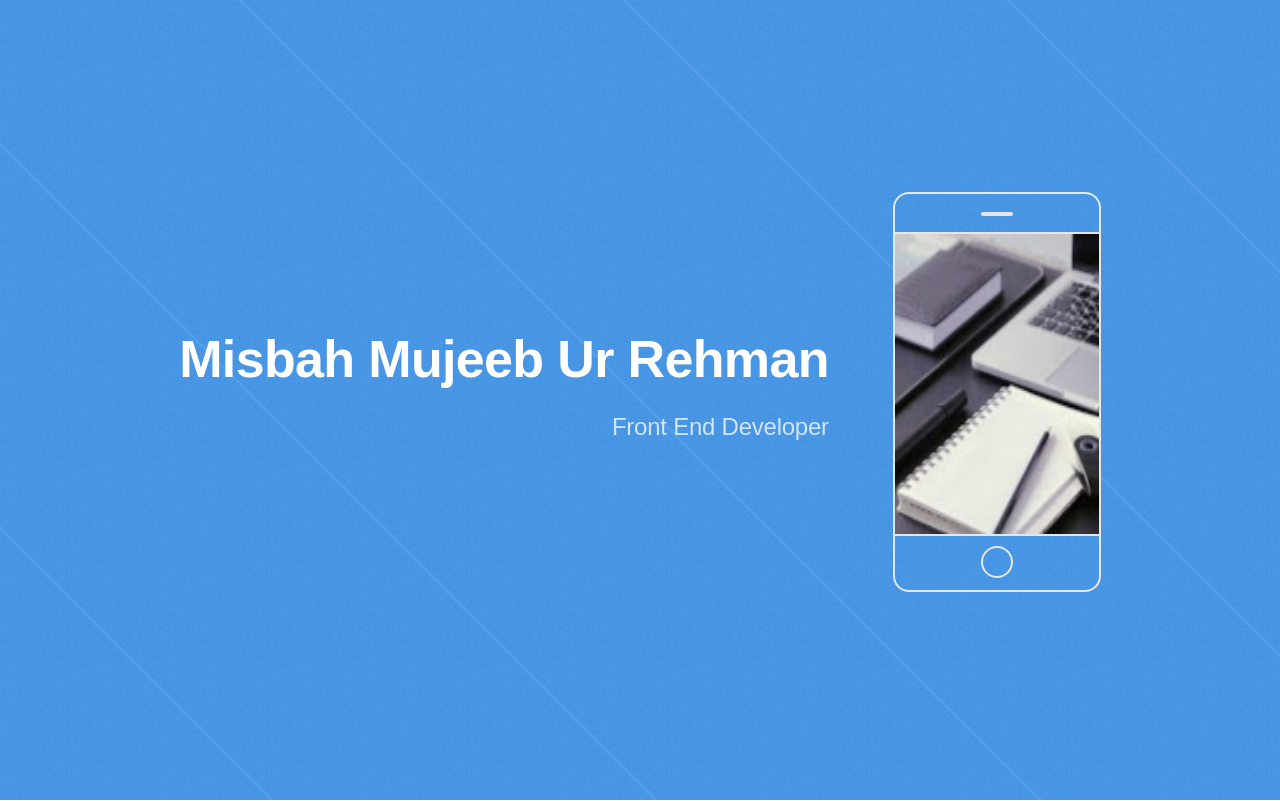
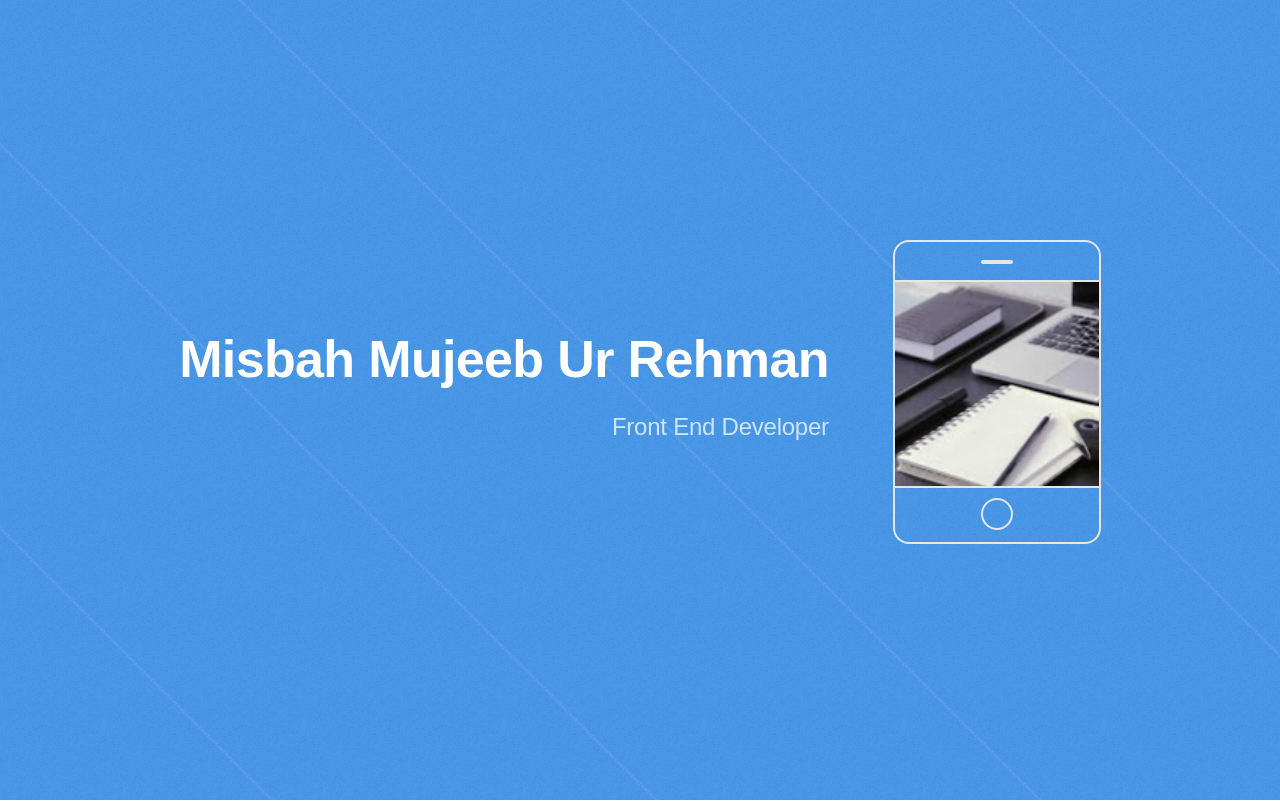
Before and after one commit to MisbahMujeeb/MisbahMujeeb.github.io, a plain HTML site: page index.html in a window 1280 px wide. Shown: the top 801 px of the page. Drawn offline with Linux system fonts and the light colour scheme; files whose address does not match are found by name.

Commit message:
Image Size

```diff
--- a/index.html
+++ b/index.html
@@ -69,7 +69,7 @@
 					<h1><a href="#">Misbah Mujeeb Ur Rehman</a></h1>
 					<p>Front End Developer</p>
 				</div>
-				<div class="image phone"><div class="inner"><img height="300px" src="images/prfile.jpg" alt="" /></div></div>
+				<div class="image phone"><div class="inner"><img src="images/prfile.jpg" alt="" /></div></div>
 			</header>
 
 		<!-- One -->
```
